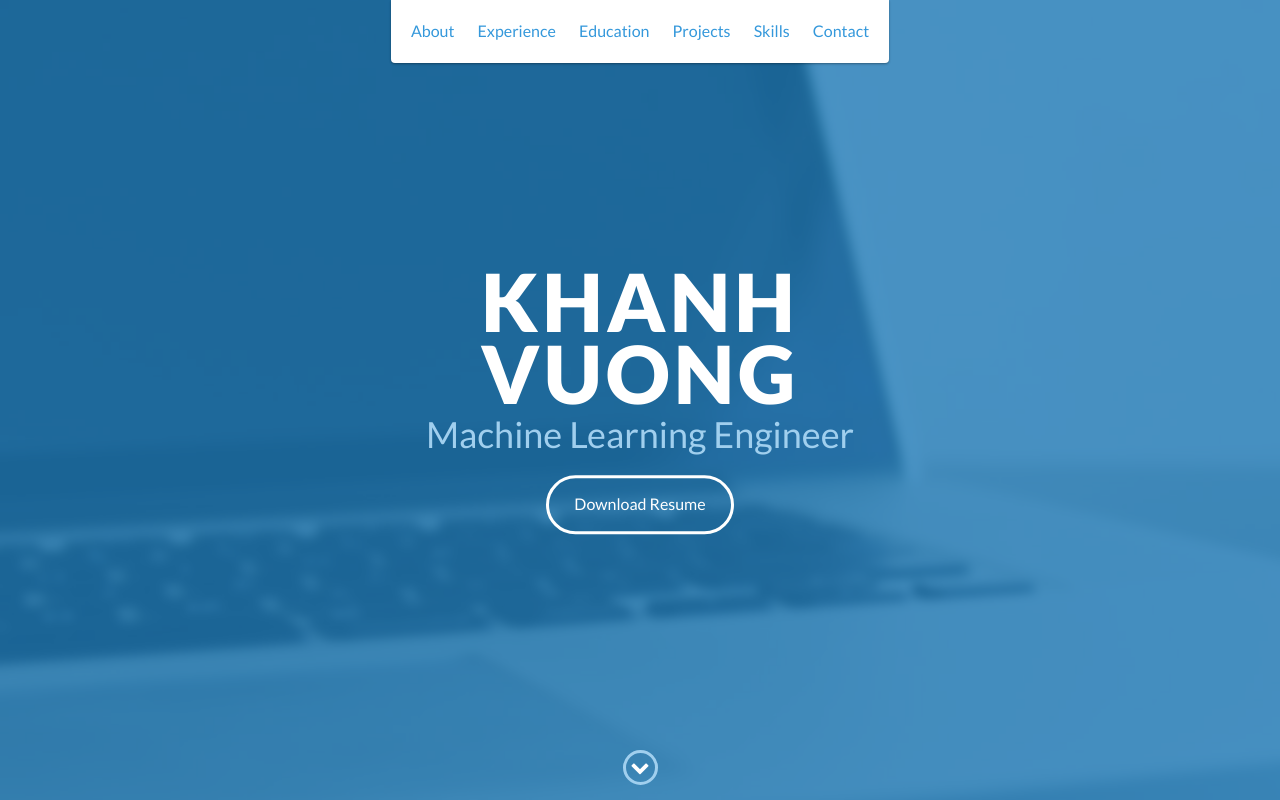
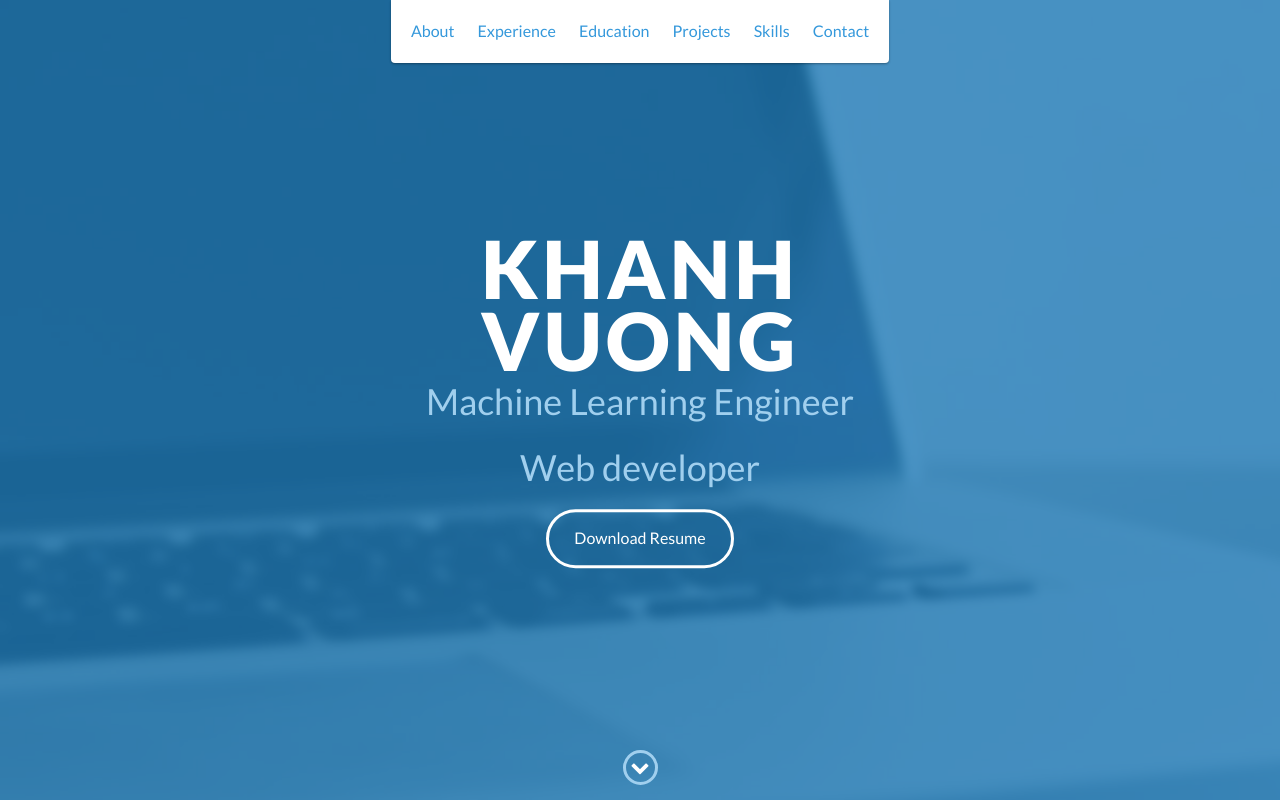
Before and after one commit to KhanhQuy/KhanhQuy.github.io, a website: page index.html in a window 1280 px wide. Shown: the top 800 px of the page. Drawn offline with nearby package versions, Linux system fonts and the light colour scheme.

Commit message:
Update title

```diff
--- a/index.html
+++ b/index.html
@@ -50,6 +50,7 @@
         <div id="lead-content">
             <h1>Khanh Vuong</h1>
             <h2>Machine Learning Engineer</h2>
+            <h2>Web developer</h2>
             <a href="https://drive.google.com/file/d/176XMbqy55ryLcZKRze_BFrVRN8jHyzt4/view?usp=sharing" class="btn-rounded-white">Download Resume</a>
         </div>
         <!-- End #lead-content -->
```
